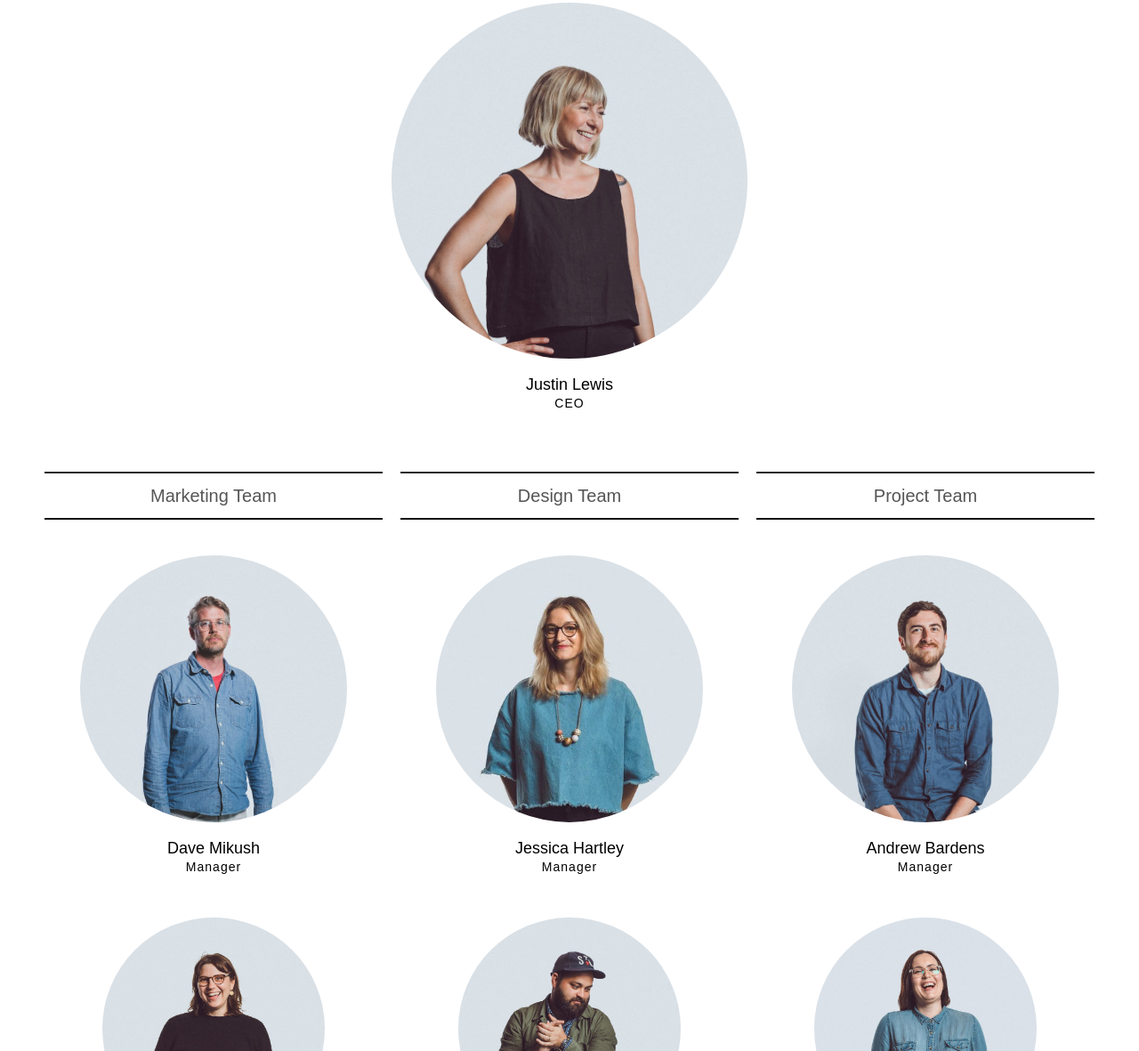
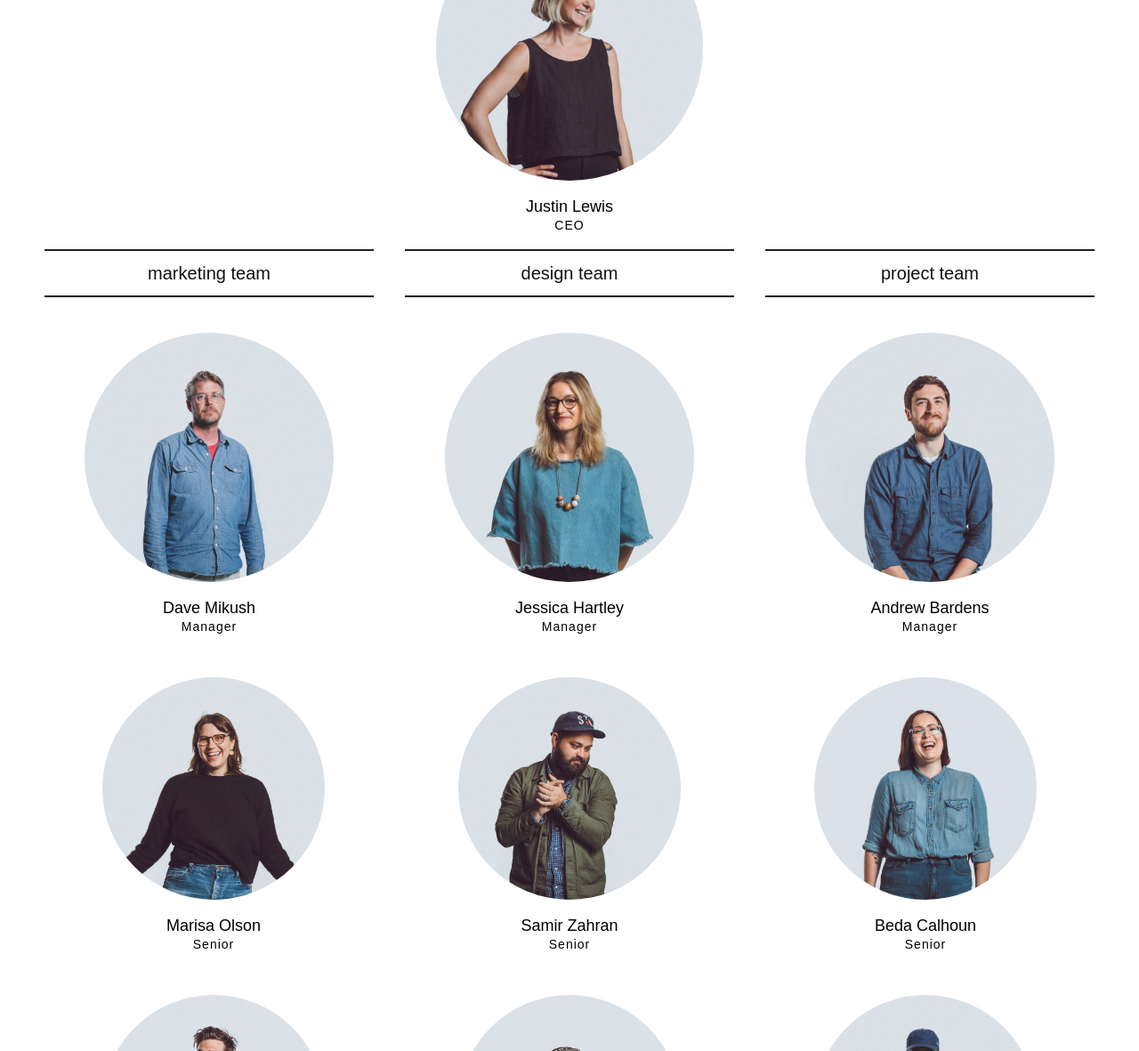
Before and after one commit to jigulee/gulp_test, a plain HTML site: page department.html in a window 1280 px wide. Shown: the part 653-1834 px from the top of the page at 89% size. Drawn offline with nearby package versions, Linux system fonts and the light colour scheme.

Commit message:
조직도 수정

```diff
--- a/department.html
+++ b/department.html
@@ -245,19 +245,19 @@
                     </div>
                     <div class="pic2">
                         <article>
-                            <p>Marketing Team</p>
+                            <p>marketing team</p>
                             <div></div>
                             <h2>Dave Mikush</h2>
                             <span>Manager</span>
                         </article>
                         <article>
-                            <p>Design Team</p>
+                            <p>design team</p>
                             <div></div>
                             <h2>Jessica Hartley</h2>
                             <span>Manager</span>
                         </article>
                         <article>
-                            <p>Project Team</p>
+                            <p>project team</p>
                             <div></div>
                             <h2>Andrew Bardens</h2>
                             <span>Manager</span>
--- a/scss/_department.scss
+++ b/scss/_department.scss
@@ -1,11 +1,13 @@
 @charset 'utf-8';
 
 .defartment {
-	padding: 100px 0px 200px;
+	padding: 0px 0px 250px;
 	.inner {
+		figure {
+		}
 		.wrap {
 			width: 100%;
-			p {
+			> p {
 				font: 40px/1 arial;
 				text-align: center;
 				margin-top: 50px;
@@ -51,12 +53,12 @@
 			}
 			*/
 			.pic1 {
-				width: 400px;
+				width: 300px;
 				margin: 0 auto;
 				margin-bottom: 20px;
 				div {
 					width: 100%;
-					height: 400px;
+					height: 300px;
 					background: url(../img/people13.jpg) no-repeat center/cover;
 					border-radius: 50%;
 					margin-bottom: 10px;
@@ -73,18 +75,19 @@
 
 				p {
 					font: 20px/1 arial;
-					color: #555;
+					color: #111;
 					text-align: center;
 					padding: 15px;
 					border-top: 2px solid #222;
 					border-bottom: 2px solid #111;
 					margin-bottom: 40px;
+					//background: #1976d2;
 				}
 
 				article {
-					width: 380px;
+					width: 370px;
 					float: left;
-					margin-right: 20px;
+					margin-right: 35px;
 					position: relative;
 
 					/*
@@ -118,8 +121,8 @@
 						margin-right: 0px;
 					}
 					div {
-						width: 300px;
-						height: 300px;
+						width: 280px;
+						height: 280px;
 						border-radius: 50%;
 						margin: 0 auto;
 					}
```
Also changed, not shown: css/style.css, 1 other file.
